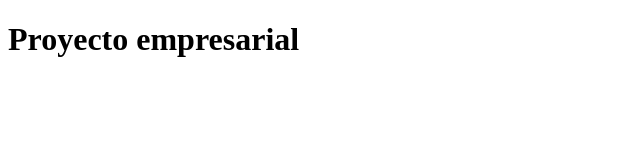
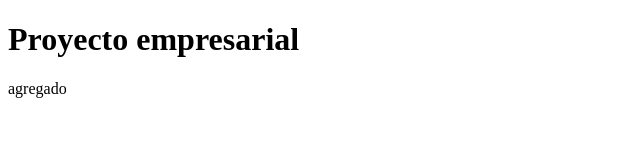
Before and after one commit to mg1395/Cursogit, a plain HTML site: page Index.html in a window 1280 px wide. Shown: the full height of the page, 0-640 px from the left. Drawn offline with Linux system fonts and the light colour scheme.

Commit message:
Update Index.html

```diff
--- a/Index.html
+++ b/Index.html
@@ -9,6 +9,6 @@
 <body>
 
 <h1>Proyecto empresarial</h1>
-
+  <p> agregado </p>
 </body>
 </html>
```
